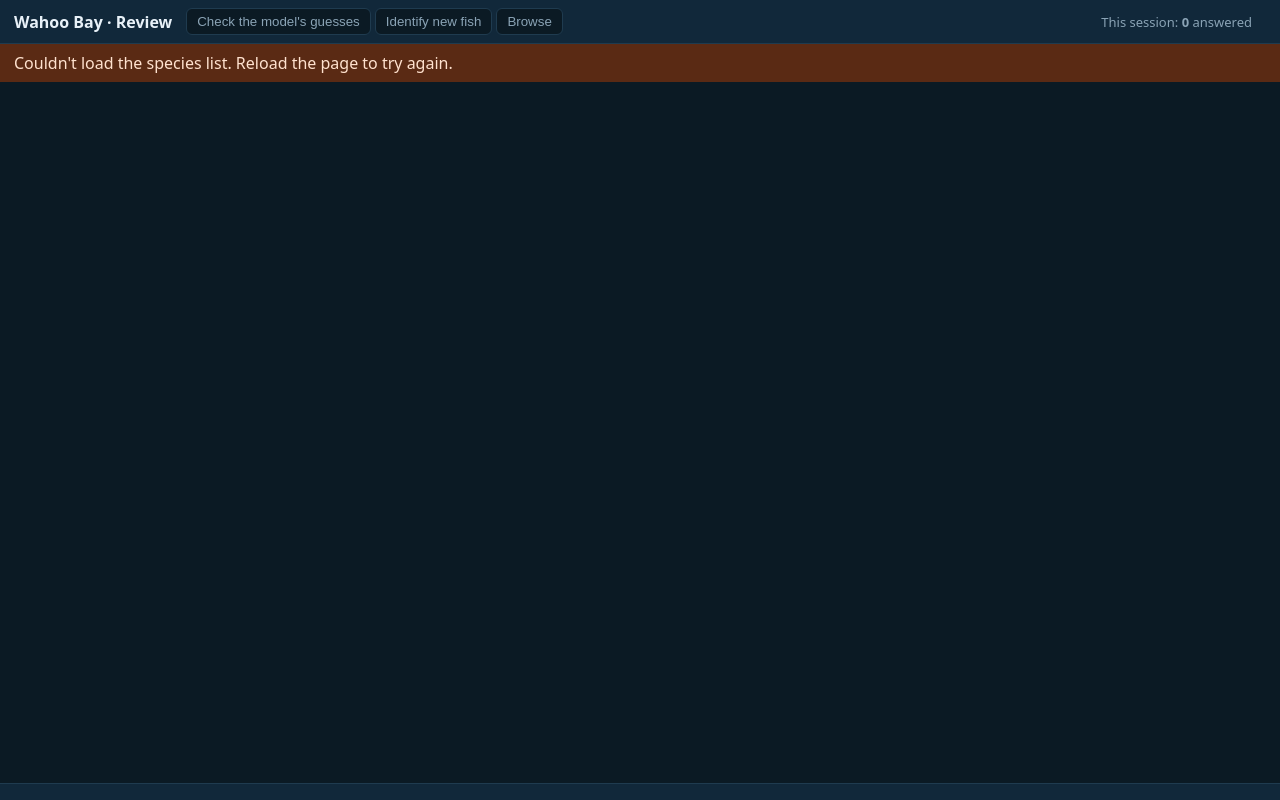
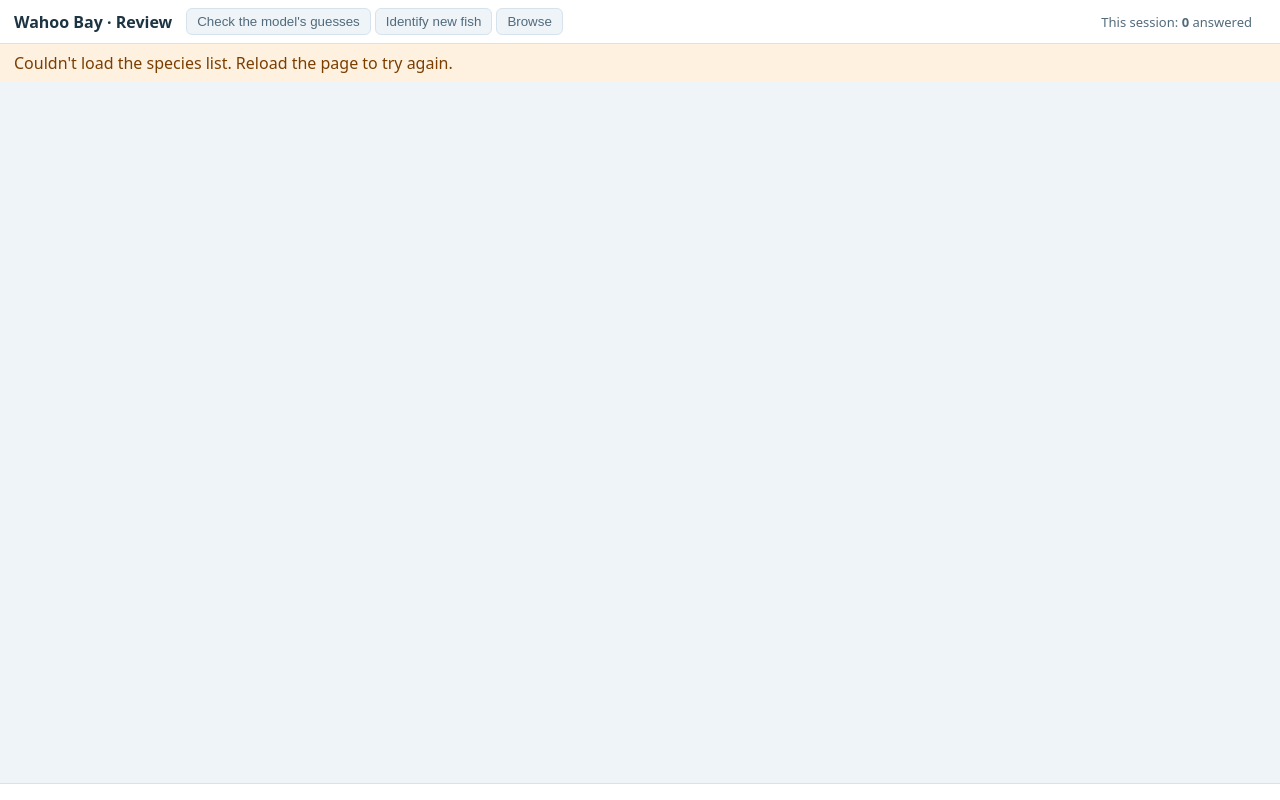
Before and after one commit to wahoobay/ai, a FastAPI app: template services/dashboard/app/templates/review.html in a window 1280 px wide. Run offline with FastAPI, Linux system fonts and the light colour scheme; the template is opened without the code that fills it, so the values that code supplies are empty; some libraries are stand-ins or nearby versions.

Commit message:
review page: the light, soft theme (revertible)
The auth pages' light palette for /review: sea-mist page, white panels,
slate text, ocean-blue accent, darker green/amber that read on white
(all text >= 4.5:1, muted 5.0:1 on the page). One rv-light class on
review.html's <body> switches it on; dropping it (or reverting this
commit) restores the dark look. ?theme=dark|light previews either.

Co-Authored-By: Claude Opus 5.5 (1M context) <noreply@anthropic.com>

```diff
--- a/services/dashboard/app/static/review-core.js
+++ b/services/dashboard/app/static/review-core.js
@@ -538,6 +538,13 @@ window.addEventListener("pageshow", (ev) => {
   if (ev.persisted) window.location.reload();
 });
 
+// Preview either review-page theme: ?theme=light or ?theme=dark.
+(() => {
+  const theme = new URLSearchParams(window.location.search).get("theme");
+  if (theme === "light") document.body.classList.add("rv-light");
+  else if (theme === "dark") document.body.classList.remove("rv-light");
+})();
+
 document.addEventListener("DOMContentLoaded", async () => {
   for (const b of document.querySelectorAll("#rv-nav button")) {
     const view = b.dataset.view || "single";
--- a/services/dashboard/app/static/review.css
+++ b/services/dashboard/app/static/review.css
@@ -161,3 +161,24 @@
 #rv-pager button { padding: 4px 8px; border-radius: 6px; border: 1px solid var(--rv-line); background: var(--bg);
   color: var(--ink); cursor: pointer; }
 #rv-pager button:disabled { opacity: .4; cursor: default; }
+
+/* A lighter, softer review page (the auth pages' light palette): sea-mist
+   page, white panels, slate text, ocean-blue accent, darker green/amber so
+   they read on white. Drop rv-light from review.html's <body> to go back to
+   the dark defaults; ?theme=dark|light previews either (review-core.js). */
+.rv-page.rv-light {
+  --bg: #eef4f8;
+  --panel: #ffffff;
+  --ink: #1d3442;
+  --muted: #526b7c;
+  --accent: #1a78ad;
+  --good: #1e7a4c;
+  --warn: #a8570a;
+  --rv-line: #d6e3ec;
+  --rv-on-accent: #ffffff;
+  --rv-on-good: #ffffff;
+  --rv-note-bg: #e8f2f9;
+  --rv-banner-bg: #fff1e0;
+  --rv-banner-ink: #7a3e00;
+  --rv-bad-ink: #b42318;
+}
--- a/services/dashboard/app/templates/review.html
+++ b/services/dashboard/app/templates/review.html
@@ -7,7 +7,7 @@
   <link rel="stylesheet" href="/static/style.css?v={{ asset_version }}">
   <link rel="stylesheet" href="/static/review.css?v={{ asset_version }}">
 </head>
-<body class="rv-page" data-role="{{ role }}" data-display-name="{{ display_name }}">
+<body class="rv-page rv-light" data-role="{{ role }}" data-display-name="{{ display_name }}">
   <header class="rv-top">
     <span class="rv-brand">Wahoo Bay · Review</span>
     <nav id="rv-nav" class="rv-tabs" aria-label="Review views">
```
Also changed, not shown: tests/test_review_page.py (+19 -0 lines).
